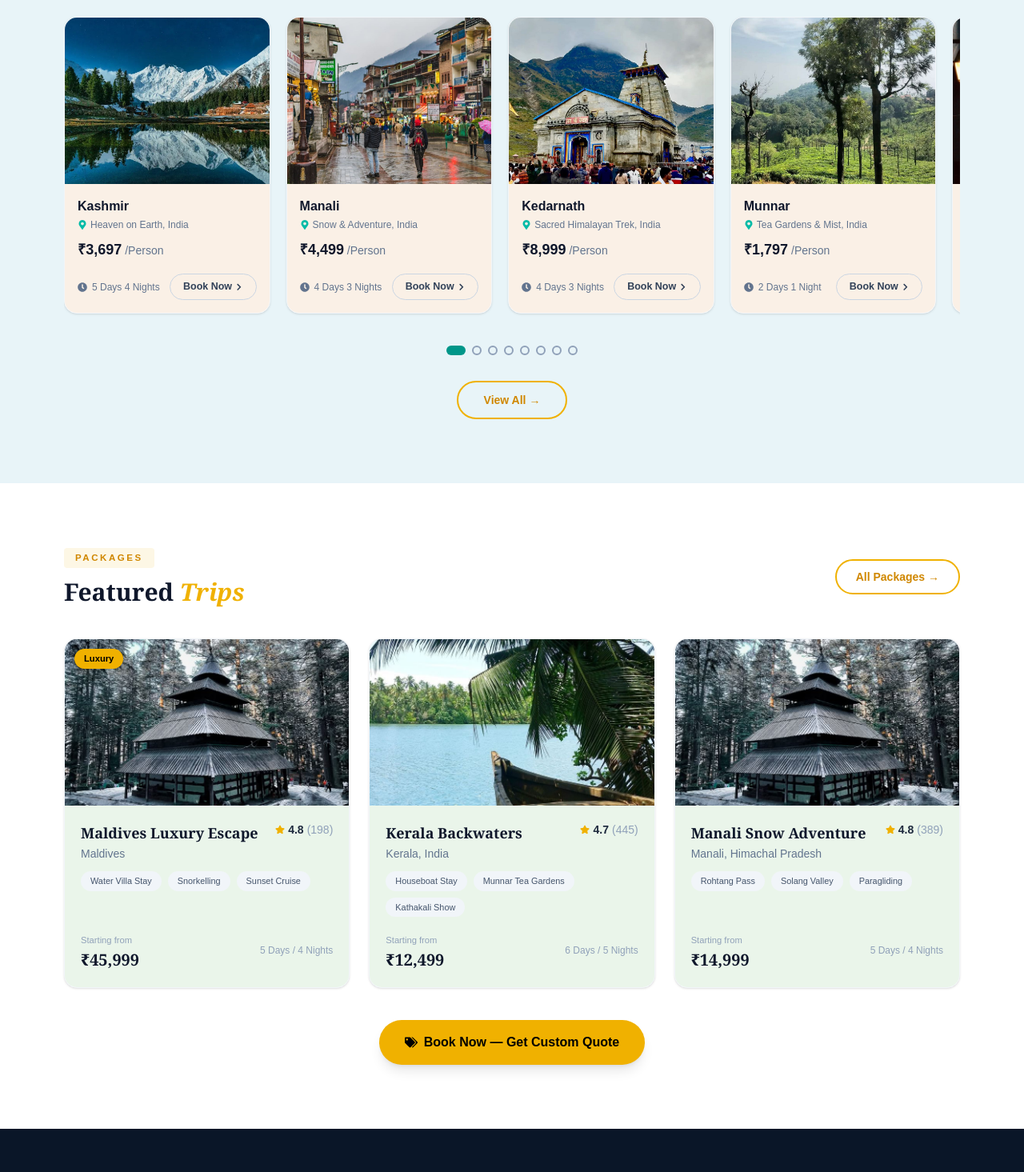
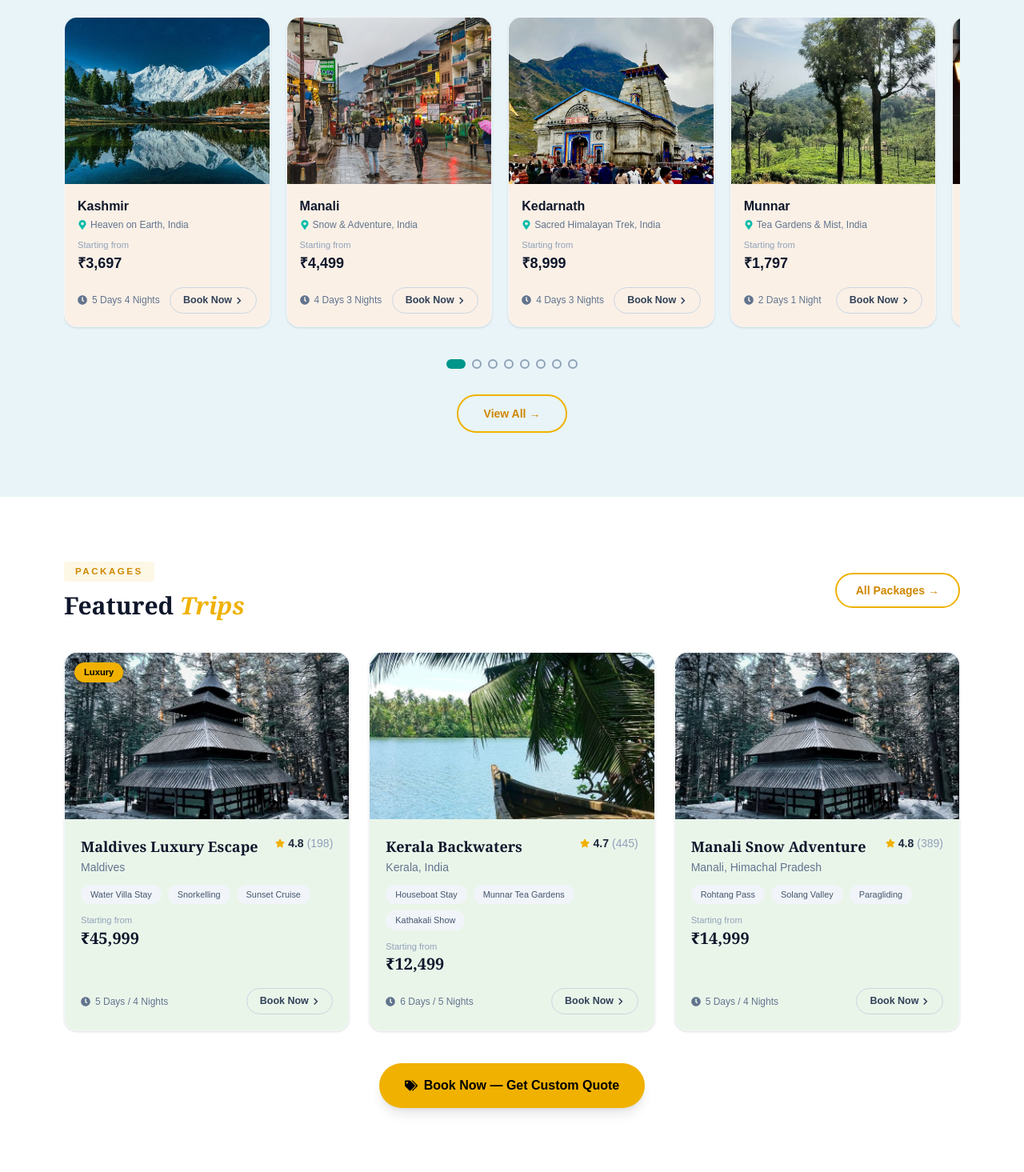
Before and after one commit to vignesh1001001-pixel/One-Life-Holidayz, a Next.js app: page / in a window 1280 px wide. Shown: the part 1609-3074 px from the top of the page at 80% size. Built offline with nearby package versions, Linux system fonts and the light colour scheme.

Commit message:
pricing modify

```diff
--- a/src/app/dashboard/page.tsx
+++ b/src/app/dashboard/page.tsx
@@ -274,9 +274,9 @@ export default function Dashboard() {
                     <FaMapMarkerAlt className="text-xs text-teal-500" />
                     {dest.tagline}, India
                   </p>
-                  <p className="mt-2 text-lg font-black text-slate-900">
+                  <p className="mt-2 text-[0.7rem] text-slate-400">Starting from</p>
+                  <p className="text-lg font-black text-slate-900">
                     ₹{dest.price.toLocaleString("en-IN")}
-                    <span className="text-sm font-normal text-slate-500"> /Person</span>
                   </p>
                   <div className="mt-auto flex items-center justify-between pt-4">
                     <span className="flex items-center gap-1.5 text-[0.75rem] text-slate-500">
@@ -387,14 +387,19 @@ export default function Dashboard() {
                     ))}
                   </div>
 
+                  <p className="mt-3 text-[0.7rem] text-slate-400">Starting from</p>
+                  <p className="font-serif text-xl font-bold text-slate-900">
+                    ₹{pkg.price.toLocaleString("en-IN")}
+                  </p>
+
                   <div className="mt-auto flex items-center justify-between pt-4">
-                    <div>
-                      <span className="text-[0.7rem] text-slate-400">Starting from</span>
-                      <div className="font-serif text-xl font-bold text-slate-900">
-                        ₹{pkg.price.toLocaleString("en-IN")}
-                      </div>
-                    </div>
-                    <span className="text-xs text-slate-400">{pkg.duration}</span>
+                    <span className="flex items-center gap-1.5 text-[0.75rem] text-slate-500">
+                      <FaClock className="text-xs" />
+                      {pkg.duration}
+                    </span>
+                    <span className="flex items-center gap-1 rounded-full border border-slate-300 px-4 py-1.5 text-[0.78rem] font-semibold text-slate-700 transition group-hover:border-yellow-500 group-hover:text-yellow-600">
+                      Book Now <FaChevronRight className="text-[0.6rem]" />
+                    </span>
                   </div>
                 </div>
               </Link>
```
